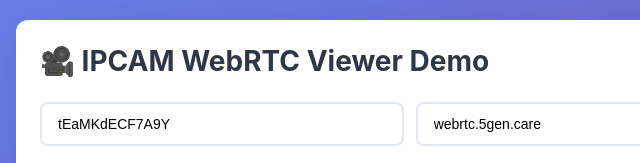
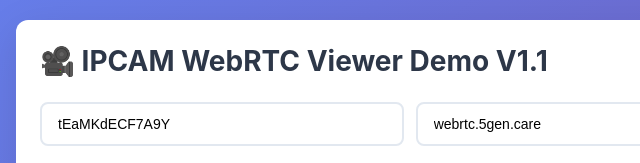
Before and after one commit to l30nnguyen/webrtc, a plain HTML site: page player/ws.html in a window 1280 px wide. Shown: the top 163 px of the page, 24-664 px from the left. Drawn offline with Linux system fonts and the light colour scheme.

Commit message:
Add player version

```diff
--- a/player/ws.html
+++ b/player/ws.html
@@ -216,7 +216,7 @@
 <body>
     <div class="container">
         <div class="card">
-            <h1>🎥 IPCAM WebRTC Viewer Demo</h1>
+            <h1>🎥 IPCAM WebRTC Viewer Demo V1.1</h1>
 
             <div class="input-group">
                 <input type="text" id="serverId" placeholder="Device UDID" value="tEaMKdECF7A9Y"
```
